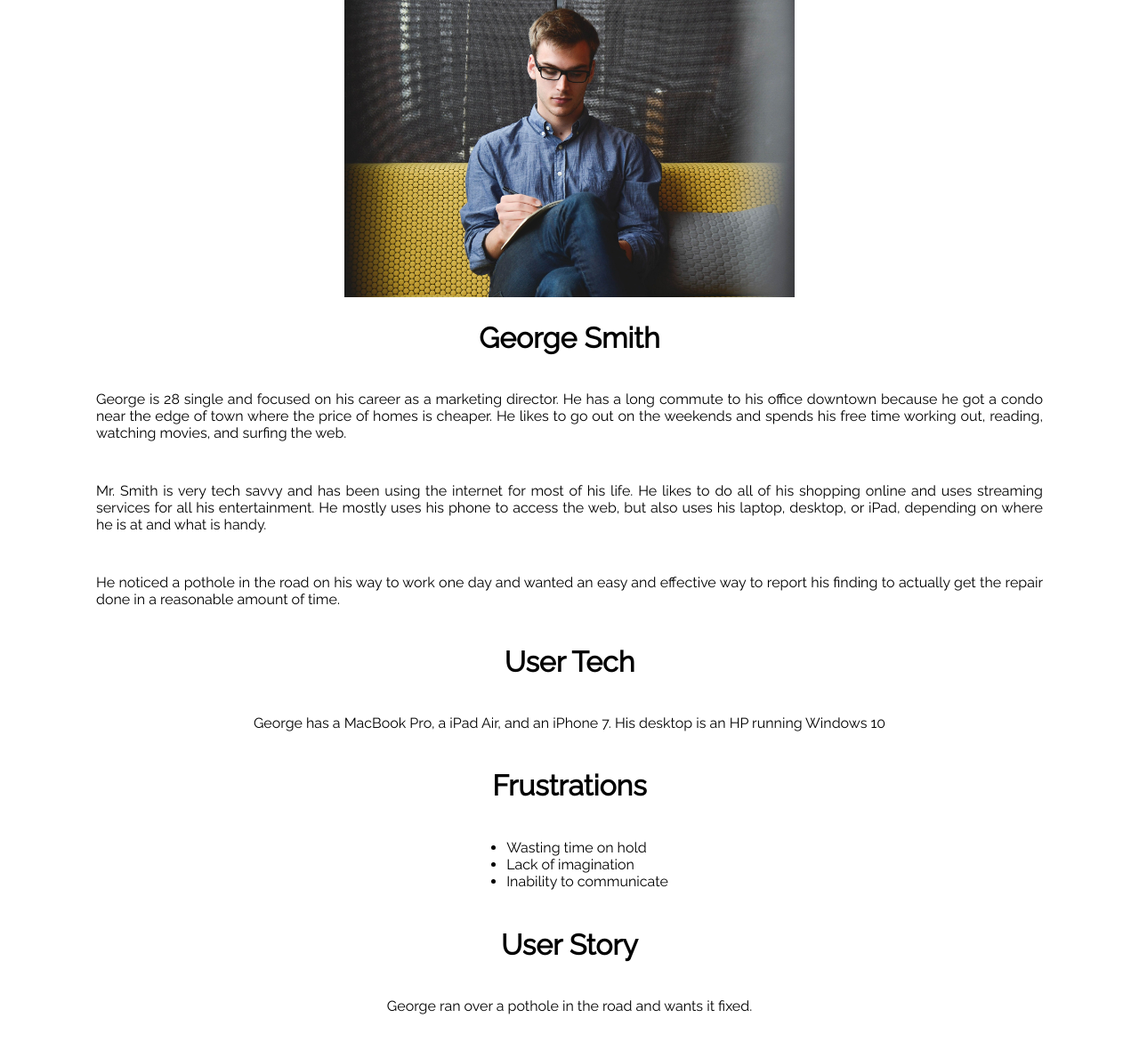
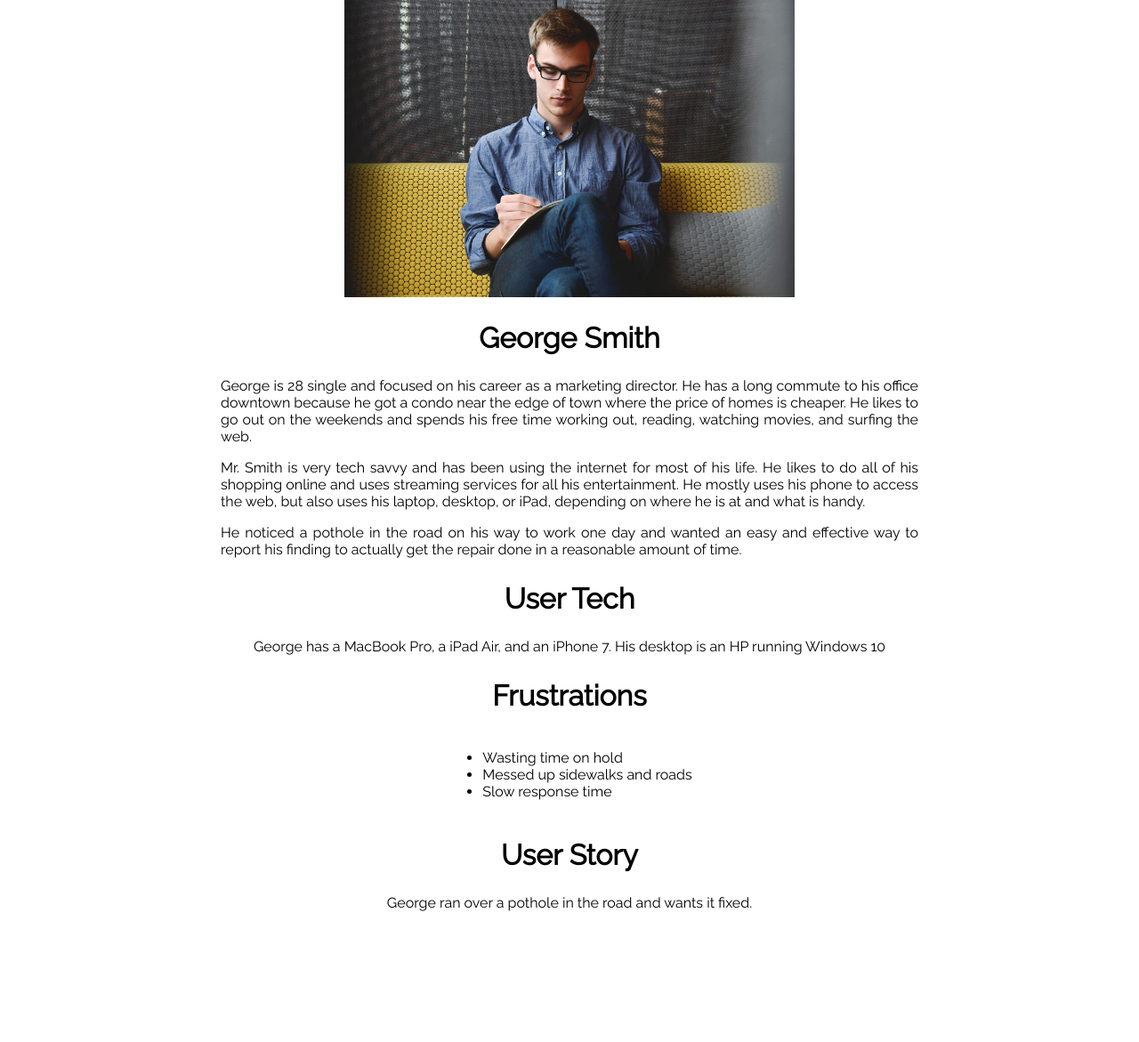
Before and after one commit to Koriganp/infrastructure, a PHP site: page /epic/george.php in a window 1280 px wide. Shown: the part 121-1292 px from the top of the page at 89% size. After the commit the page ends 1145 px from the top, so only its background shows below. Run offline with PHP 8.4, Linux system fonts and the light colour scheme.

Commit message:
repaired padding

```diff
--- a/epic/george.php
+++ b/epic/george.php
@@ -21,8 +21,8 @@
 			<div class="centerList">
 				<ul>
 					<li>Wasting time on hold</li>
-					<li>Lack of imagination</li>
-					<li>Inability to communicate</li>
+					<li>Messed up sidewalks and roads</li>
+					<li>Slow response time</li>
 				</ul>
 				<h2>User Story</h2>
 				<p class="story">George ran over a pothole in the road and wants it fixed.</p>
--- a/epic/styles/persona.css
+++ b/epic/styles/persona.css
@@ -30,7 +30,7 @@ h2 {
 }
 
 p {
-	padding: 15px 100px;
+	padding: 0.0rem 15.0rem;
 	text-align: justify;
 }
 
```
